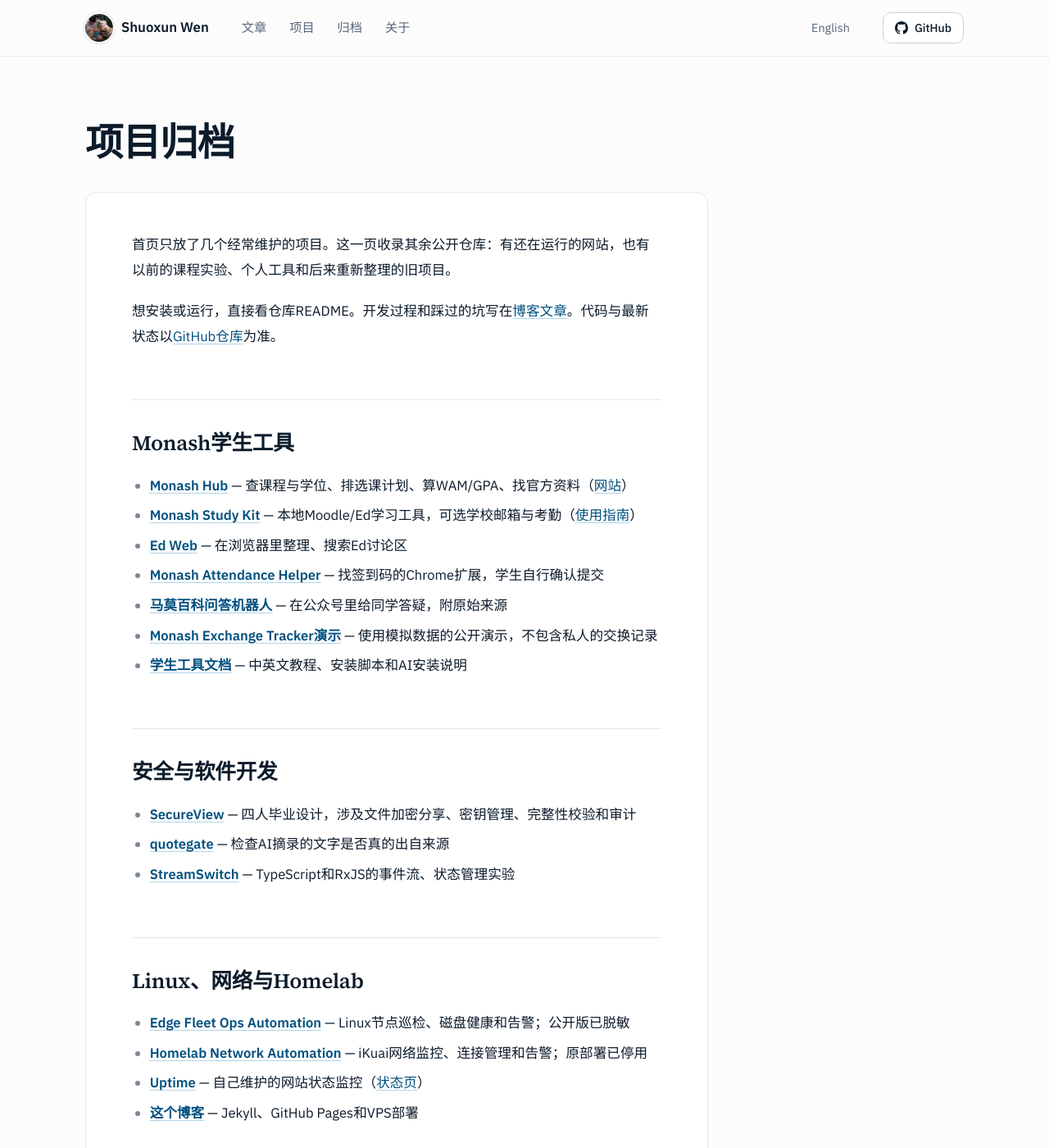
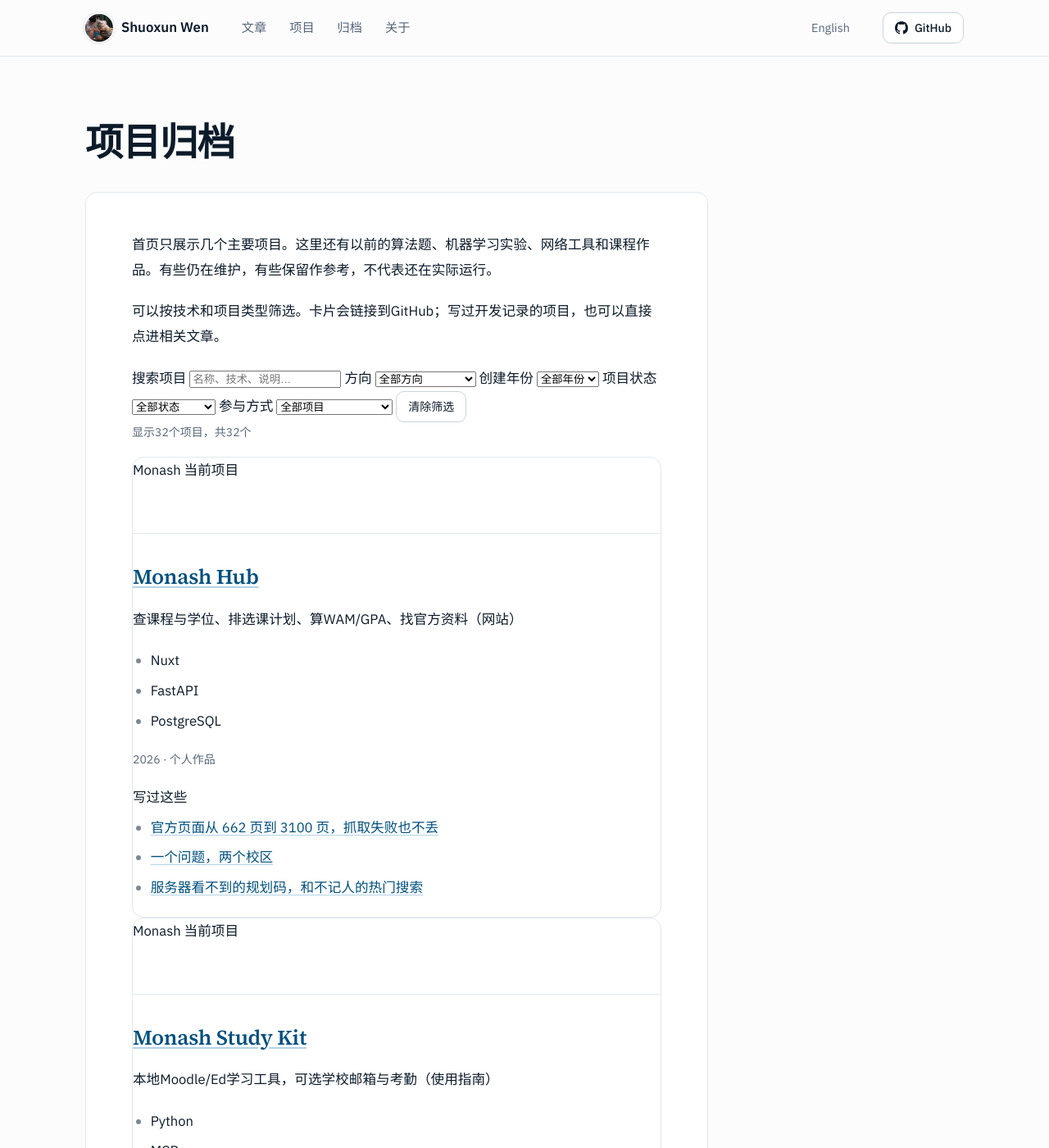
Before and after one commit to Waldo0926/waldo0926.github.io, a Jekyll site: the page built from zh/projects/index.md, in a window 1280 px wide and 1400 px high. Shown: the whole window at 82% size. Built offline with Jekyll 4.4.1, drawn with Linux system fonts in a browser that asks for light colours; some of the changed text lies outside the part shown.

Commit message:
feat(blog): turn Chinese project archive into filters and linked articles

```diff
--- a/zh/projects/index.md
+++ b/zh/projects/index.md
@@ -4,61 +4,11 @@
 lang: zh-Hans
 permalink: /zh/projects/
 alt: /projects/
-description: 学生工具、算法、机器学习、网络、安全与服务器项目
+description: 按技术、年份、项目状态查看公开仓库与相关文章
 ---
 
-首页只放了几个经常维护的项目。这一页收录其余公开仓库：有还在运行的网站，也有以前的课程实验、个人工具和后来重新整理的旧项目。
+首页只展示几个主要项目。这里还有以前的算法题、机器学习实验、网络工具和课程作品。有些仍在维护，有些保留作参考，不代表还在实际运行。
 
-想安装或运行，直接看仓库README。开发过程和踩过的坑写在[博客文章](/zh/#writing)。代码与最新状态以[GitHub仓库](https://github.com/Waldo0926?tab=repositories)为准。
+可以按技术和项目类型筛选。卡片会链接到GitHub；写过开发记录的项目，也可以直接点进相关文章。
 
-## Monash学生工具
-
-- **[Monash Hub](https://github.com/Waldo0926/monash-hub)** — 查课程与学位、排选课计划、算WAM/GPA、找官方资料（[网站](https://monashhub.secureview.tech)）
-- **[Monash Study Kit](https://github.com/Waldo0926/monash-study-kit)** — 本地Moodle/Ed学习工具，可选学校邮箱与考勤（[使用指南](https://docs.secureview.tech/zh-cn/study-kit/)）
-- **[Ed Web](https://github.com/Waldo0926/ed-web)** — 在浏览器里整理、搜索Ed讨论区
-- **[Monash Attendance Helper](https://github.com/Waldo0926/monash-attendance-reminder)** — 找签到码的Chrome扩展，学生自行确认提交
-- **[马莫百科问答机器人](https://github.com/Waldo0926/mumguide-wechat-bot)** — 在公众号里给同学答疑，附原始来源
-- **[Monash Exchange Tracker演示](https://github.com/Waldo0926/monash-abroad-tracker-demo)** — 使用模拟数据的公开演示，不包含私人的交换记录
-- **[学生工具文档](https://github.com/Waldo0926/monash-tools-docs)** — 中英文教程、安装脚本和AI安装说明
-
-## 安全与软件开发
-
-- **[SecureView](https://github.com/Waldo0926/SecureView)** — 四人毕业设计，涉及文件加密分享、密钥管理、完整性校验和审计
-- **[quotegate](https://github.com/Waldo0926/quotegate)** — 检查AI摘录的文字是否真的出自来源
-- **[StreamSwitch](https://github.com/Waldo0926/streamswitch)** — TypeScript和RxJS的事件流、状态管理实验
-
-## Linux、网络与Homelab
-
-- **[Edge Fleet Ops Automation](https://github.com/Waldo0926/edge-fleet-ops-automation)** — Linux节点巡检、磁盘健康和告警；公开版已脱敏
-- **[Homelab Network Automation](https://github.com/Waldo0926/homelab-network-automation)** — iKuai网络监控、连接管理和告警；原部署已停用
-- **[Uptime](https://github.com/Waldo0926/uptime)** — 自己维护的网站状态监控（[状态页](https://waldo0926.github.io/uptime/)）
-- **[这个博客](https://github.com/Waldo0926/waldo0926.github.io)** — Jekyll、GitHub Pages和VPS部署
-
-## 算法与编程基础
-
-- **[高级字符串算法](https://github.com/Waldo0926/advanced-string-algorithms)** — Z算法、BWT、后缀树和Rabin–Karp
-- **[C++经典算法](https://github.com/Waldo0926/classical-algorithms-cpp)** — 算法设计、实现和比较
-- **[N皇后算法可视化](https://github.com/Waldo0926/n-queens-algorithm-visualizer)** — 回溯、剪枝和局部搜索
-- **[C++数据结构实验](https://github.com/Waldo0926/data-structures-labs-cpp)** — 整理后的数据结构练习
-- **[二叉搜索树记录管理](https://github.com/Waldo0926/bst-record-management-cpp)** — 用现代C++重写的记录管理程序
-- **[MARIE位图文字显示](https://github.com/Waldo0926/MARIE-Bitmap-Text-Renderer)** — 简单计算机上的底层图形实验
-- **[C/C++编程基础](https://github.com/Waldo0926/c-cpp-programming-foundations)** — 早期编程练习和CCF CSP题目
-
-## 机器学习、数据与数据库
-
-- **[TensorFlow CNN图像分类](https://github.com/Waldo0926/tensorflow-cnn-image-classification)** — CIFAR-10、MNIST和模型比较
-- **[从零实现模式识别算法](https://github.com/Waldo0926/pattern-recognition-from-scratch)** — 用NumPy实现经典算法
-- **[动物识别专家系统](https://github.com/Waldo0926/animal-expert-system)** — 规则推理和正向链推理
-- **[学生成绩机器学习流程](https://github.com/Waldo0926/student-performance-ml-pipeline)** — 数据泄漏检查和可复现实验
-- **[百万行推文分析](https://github.com/Waldo0926/million-row-tweet-analysis-bash-r)** — Bash、Python和R的数据处理
-- **[SQL数据库实验](https://github.com/Waldo0926/database-systems-sql-labs)** — SQL Server查询、表结构和验证
-
-## 工程类实验
-
-- **[共享单车可视化](https://github.com/Waldo0926/bike-share-visualizer-cpp)** — C++站点数据处理和地图绘制
-- **[PUMA 560机器人轨迹规划](https://github.com/Waldo0926/puma560-robot-trajectory-planning)** — MATLAB机器人运动学
-- **[MATLAB数字信号处理](https://github.com/Waldo0926/digital-signal-processing-matlab)** — FFT、采样与滤波
-- **[Wi-Fi现场勘测分析](https://github.com/Waldo0926/wifi-site-survey-analysis)** — 室内无线网络测量
-- **[企业网络安全架构](https://github.com/Waldo0926/enterprise-network-security-architecture)** — 虚构企业场景中的网络设计
-
-私人仓库和未公开的学生数据不在这里。课程项目主要用来展示自己的实现与实验过程，不是给在读同学提交作业用的参考答案。
+{% include portfolio.html %}
```
